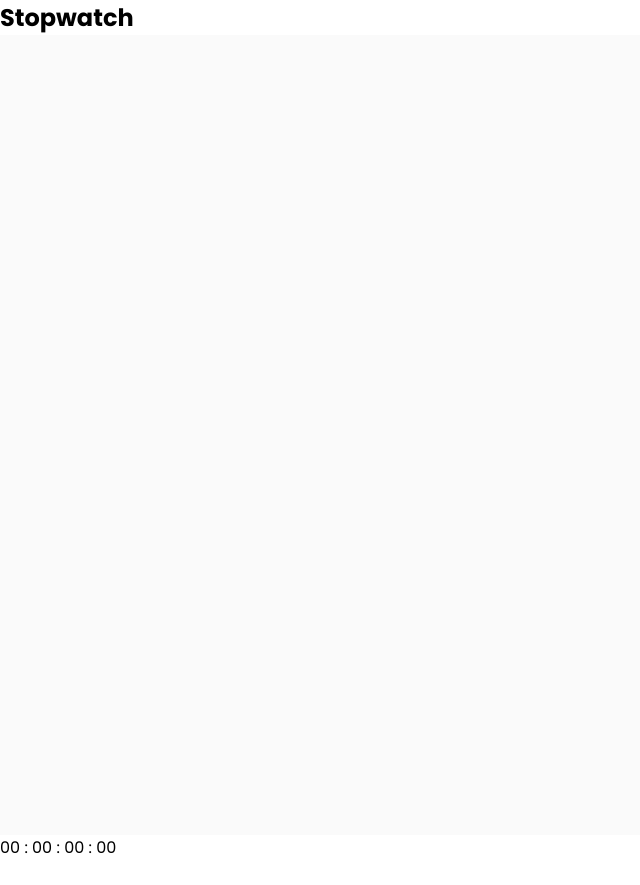
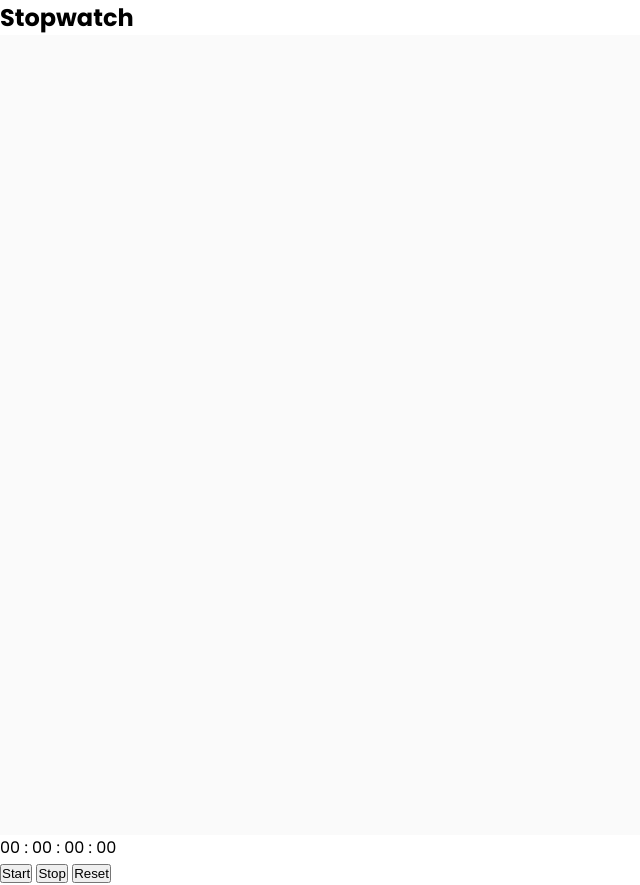
Before and after one commit to Gelilamihirke/Mental_Health, a plain HTML site: page StopWatch/index.html in a window 1280 px wide. Shown: the whole page, without its empty margins (0-640 px from the left). Before the commit the page ends 860 px from the top, so only its background shows below. Drawn offline with Linux system fonts and the light colour scheme; files that its build step writes are made by us from their sources.

Commit message:
Update index.html
html for the buttons

```diff
--- a/StopWatch/index.html
+++ b/StopWatch/index.html
@@ -33,3 +33,15 @@
         </div>
 
         <br>
+        <!-- Start button -->
+        <button id="start-button" type="submit">Start</button>
+
+        <!-- Stop button -->
+        <button id="stop-button" type="submit">Stop</button>
+
+        <!-- Reset button -->
+        <button id="reset-button" type="submit">Reset</button>
+
+        </centre>
+
+    </div>
```
